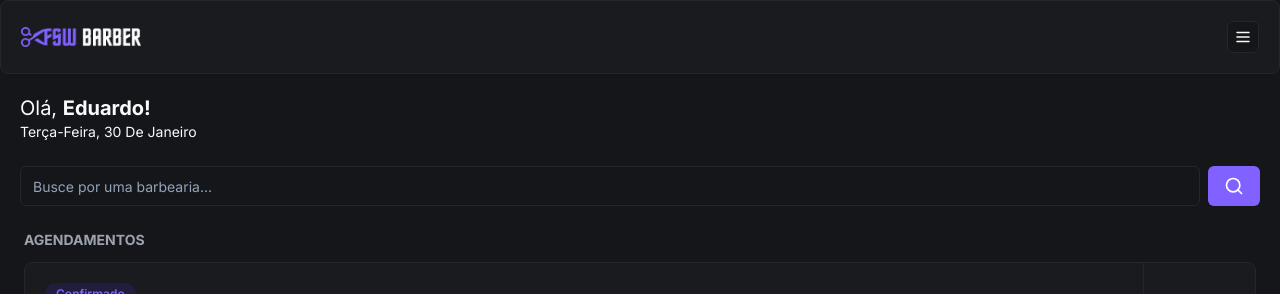
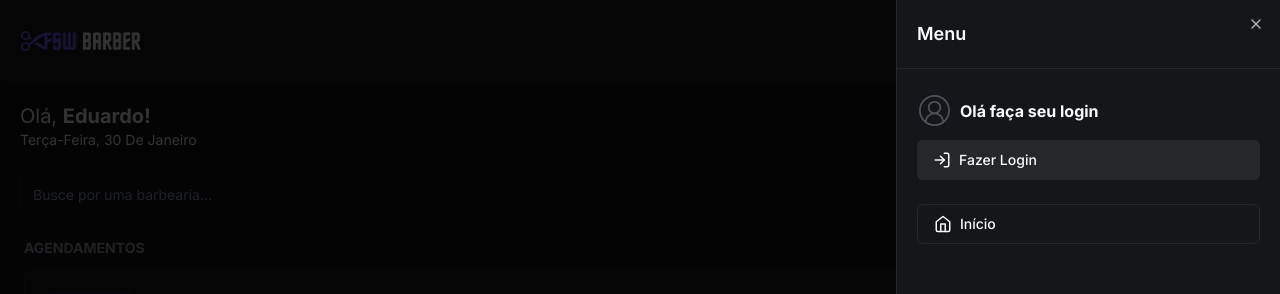
Before and after one commit to carloseduardob94/Barber-app, a Next.js app: page / in a window 1280 px wide. Both pictures are taken after a click on the button 1243 px from the left and 37 px from the top of the page. Shown: the top 294 px of the page. Built offline with nearby package versions, Linux system fonts and the light colour scheme; no server answers; the database is empty.

Commit message:
feat: add signIn and signOut

```diff
--- a/app/components/Header.tsx
+++ b/app/components/Header.tsx
@@ -2,20 +2,90 @@
 import Image from "next/image";
 import { Card, CardContent } from "./ui/card";
 import { Button } from "./ui/button";
-import { MenuIcon } from "lucide-react";
-import { signIn } from "next-auth/react";
+import { CalendarIcon, HomeIcon, LogInIcon, LogOutIcon, MenuIcon, UserIcon } from "lucide-react";
+import { signIn, signOut, useSession } from "next-auth/react";
+import { Sheet, SheetContent, SheetHeader, SheetTitle, SheetTrigger } from "./ui/sheet";
+import { Avatar, AvatarImage } from "./ui/avatar";
+
+import userLogout from '../../public/user-logout.svg'
+import Link from "next/link";
 
 export function Header() {
-  async function handleLoginClibk() {
-    await signIn()
+  const { data, status } = useSession()
+
+  async function handleLoginClick() {
+    await signIn("google")
   }
+
+  function handleLogoutClick() {
+    signOut()
+  }
+
   return (
     <Card>
       <CardContent className="px-5 py-5 justify-between flex flex-row items-center">
         <Image src="/logo.png" alt="FSW Barber" height={22} width={120} />
-        <Button variant={"outline"} size="icon" className="h-8 w-8">
-          <MenuIcon size={18} />
-        </Button>
+
+        <Sheet>
+          <SheetTrigger asChild>
+            <Button variant={"outline"} size="icon">
+              <MenuIcon size={18} />
+            </Button>
+          </SheetTrigger>
+          <SheetContent className="p-0">
+            <SheetHeader className="text-left border-b border-solid border-secondary p-5">
+              <SheetTitle>
+                Menu
+              </SheetTitle>
+            </SheetHeader>
+
+            {data?.user ? (
+              <div className="flex justify-between items-center px-5 py-6">
+                <div className="flex items-center gap-3 ">
+                  <Avatar>
+                    <AvatarImage src={data.user?.image ?? ""} />
+                  </Avatar>
+
+                  <h2 className="font-bold">{data.user.name}</h2>
+                </div>
+
+                <Button onClick={handleLogoutClick} variant="secondary" size="icon">
+                  <LogOutIcon />
+                </Button>
+              </div>
+            ) : (
+              <div className="px-5 py-6">
+                <div className="flex items-center gap-2">
+                  <Image src={userLogout} alt="" width={35} height={35} />
+                  <h2 className="font-bold">Olá faça seu login</h2>
+                </div>
+                <Button onClick={handleLoginClick} variant="secondary" className="w-full mt-3 hover:bg-primary justify-start">
+                  <LogInIcon className="mr-2" size={18} />
+                  Fazer Login
+                </Button>
+              </div>
+            )}
+
+            <div className="flex flex-col gap-3 px-5">
+              <Button variant="outline" className="justify-start" asChild>
+                <Link href="/">
+                  <HomeIcon size={18} className="mr-2" />
+                  Início
+                </Link>
+              </Button>
+
+              {data?.user && (
+                <Button variant="outline" className="justify-start" asChild>
+                  <Link href="/">
+                    <CalendarIcon size={18} className="mr-2" />
+                    Agendamentos
+                  </Link>
+                </Button>
+              )}
+            </div>
+          </SheetContent>
+        </Sheet>
+
       </CardContent>
     </Card>
   )
--- /dev/null
+++ b/app/components/ui/sheet.tsx
@@ -0,0 +1,140 @@
+"use client"
+
+import * as React from "react"
+import * as SheetPrimitive from "@radix-ui/react-dialog"
+import { cva, type VariantProps } from "class-variance-authority"
+import { X } from "lucide-react"
+
+import { cn } from "@/app/lib/utils"
+
+const Sheet = SheetPrimitive.Root
+
+const SheetTrigger = SheetPrimitive.Trigger
+
+const SheetClose = SheetPrimitive.Close
+
+const SheetPortal = SheetPrimitive.Portal
+
+const SheetOverlay = React.forwardRef<
+  React.ElementRef<typeof SheetPrimitive.Overlay>,
+  React.ComponentPropsWithoutRef<typeof SheetPrimitive.Overlay>
+>(({ className, ...props }, ref) => (
+  <SheetPrimitive.Overlay
+    className={cn(
+      "fixed inset-0 z-50 bg-black/80  data-[state=open]:animate-in data-[state=closed]:animate-out data-[state=closed]:fade-out-0 data-[state=open]:fade-in-0",
+      className
+    )}
+    {...props}
+    ref={ref}
+  />
+))
+SheetOverlay.displayName = SheetPrimitive.Overlay.displayName
+
+const sheetVariants = cva(
+  "fixed z-50 gap-4 bg-background p-6 shadow-lg transition ease-in-out data-[state=open]:animate-in data-[state=closed]:animate-out data-[state=closed]:duration-300 data-[state=open]:duration-500",
+  {
+    variants: {
+      side: {
+        top: "inset-x-0 top-0 border-b data-[state=closed]:slide-out-to-top data-[state=open]:slide-in-from-top",
+        bottom:
+          "inset-x-0 bottom-0 border-t data-[state=closed]:slide-out-to-bottom data-[state=open]:slide-in-from-bottom",
+        left: "inset-y-0 left-0 h-full w-3/4 border-r data-[state=closed]:slide-out-to-left data-[state=open]:slide-in-from-left sm:max-w-sm",
+        right:
+          "inset-y-0 right-0 h-full w-3/4  border-l data-[state=closed]:slide-out-to-right data-[state=open]:slide-in-from-right sm:max-w-sm",
+      },
+    },
+    defaultVariants: {
+      side: "right",
+    },
+  }
+)
+
+interface SheetContentProps
+  extends React.ComponentPropsWithoutRef<typeof SheetPrimitive.Content>,
+    VariantProps<typeof sheetVariants> {}
+
+const SheetContent = React.forwardRef<
+  React.ElementRef<typeof SheetPrimitive.Content>,
+  SheetContentProps
+>(({ side = "right", className, children, ...props }, ref) => (
+  <SheetPortal>
+    <SheetOverlay />
+    <SheetPrimitive.Content
+      ref={ref}
+      className={cn(sheetVariants({ side }), className)}
+      {...props}
+    >
+      {children}
+      <SheetPrimitive.Close className="absolute right-4 top-4 rounded-sm opacity-70 ring-offset-background transition-opacity hover:opacity-100 focus:outline-none focus:ring-2 focus:ring-ring focus:ring-offset-2 disabled:pointer-events-none data-[state=open]:bg-secondary">
+        <X className="h-4 w-4" />
+        <span className="sr-only">Close</span>
+      </SheetPrimitive.Close>
+    </SheetPrimitive.Content>
+  </SheetPortal>
+))
+SheetContent.displayName = SheetPrimitive.Content.displayName
+
+const SheetHeader = ({
+  className,
+  ...props
+}: React.HTMLAttributes<HTMLDivElement>) => (
+  <div
+    className={cn(
+      "flex flex-col space-y-2 text-center sm:text-left",
+      className
+    )}
+    {...props}
+  />
+)
+SheetHeader.displayName = "SheetHeader"
+
+const SheetFooter = ({
+  className,
+  ...props
+}: React.HTMLAttributes<HTMLDivElement>) => (
+  <div
+    className={cn(
+      "flex flex-col-reverse sm:flex-row sm:justify-end sm:space-x-2",
+      className
+    )}
+    {...props}
+  />
+)
+SheetFooter.displayName = "SheetFooter"
+
+const SheetTitle = React.forwardRef<
+  React.ElementRef<typeof SheetPrimitive.Title>,
+  React.ComponentPropsWithoutRef<typeof SheetPrimitive.Title>
+>(({ className, ...props }, ref) => (
+  <SheetPrimitive.Title
+    ref={ref}
+    className={cn("text-lg font-semibold text-foreground", className)}
+    {...props}
+  />
+))
+SheetTitle.displayName = SheetPrimitive.Title.displayName
+
+const SheetDescription = React.forwardRef<
+  React.ElementRef<typeof SheetPrimitive.Description>,
+  React.ComponentPropsWithoutRef<typeof SheetPrimitive.Description>
+>(({ className, ...props }, ref) => (
+  <SheetPrimitive.Description
+    ref={ref}
+    className={cn("text-sm text-muted-foreground", className)}
+    {...props}
+  />
+))
+SheetDescription.displayName = SheetPrimitive.Description.displayName
+
+export {
+  Sheet,
+  SheetPortal,
+  SheetOverlay,
+  SheetTrigger,
+  SheetClose,
+  SheetContent,
+  SheetHeader,
+  SheetFooter,
+  SheetTitle,
+  SheetDescription,
+}
--- a/package.json
+++ b/package.json
@@ -15,6 +15,7 @@
     "@auth/prisma-adapter": "^1.2.0",
     "@prisma/client": "^5.8.1",
     "@radix-ui/react-avatar": "^1.0.4",
+    "@radix-ui/react-dialog": "^1.0.5",
     "@radix-ui/react-slot": "^1.0.2",
     "class-variance-authority": "^0.7.0",
     "clsx": "^2.1.0",
```
Also changed, not shown: public/user-logout.svg (added), 1 other file (tests, documents, lock files or other folders).
